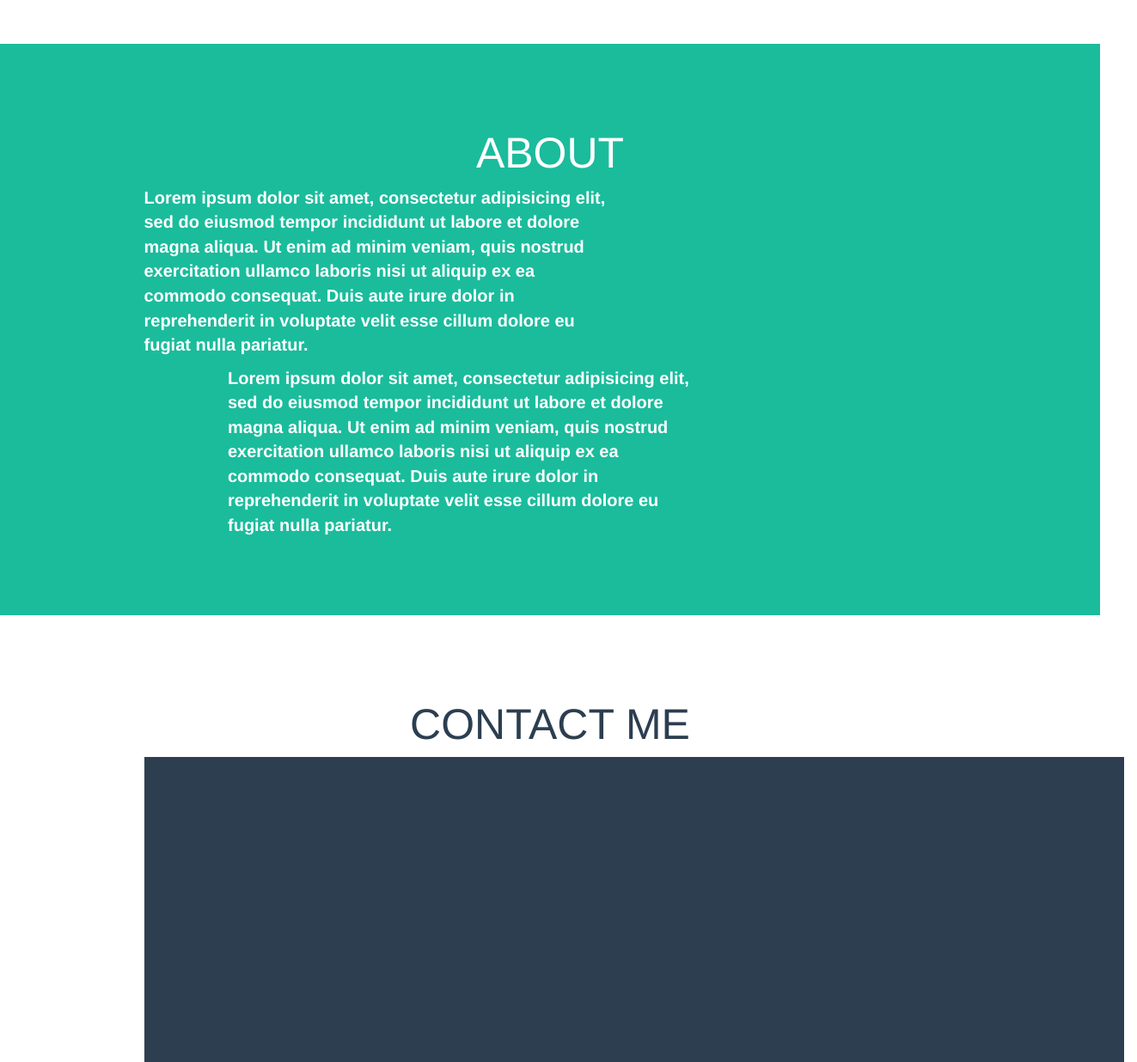
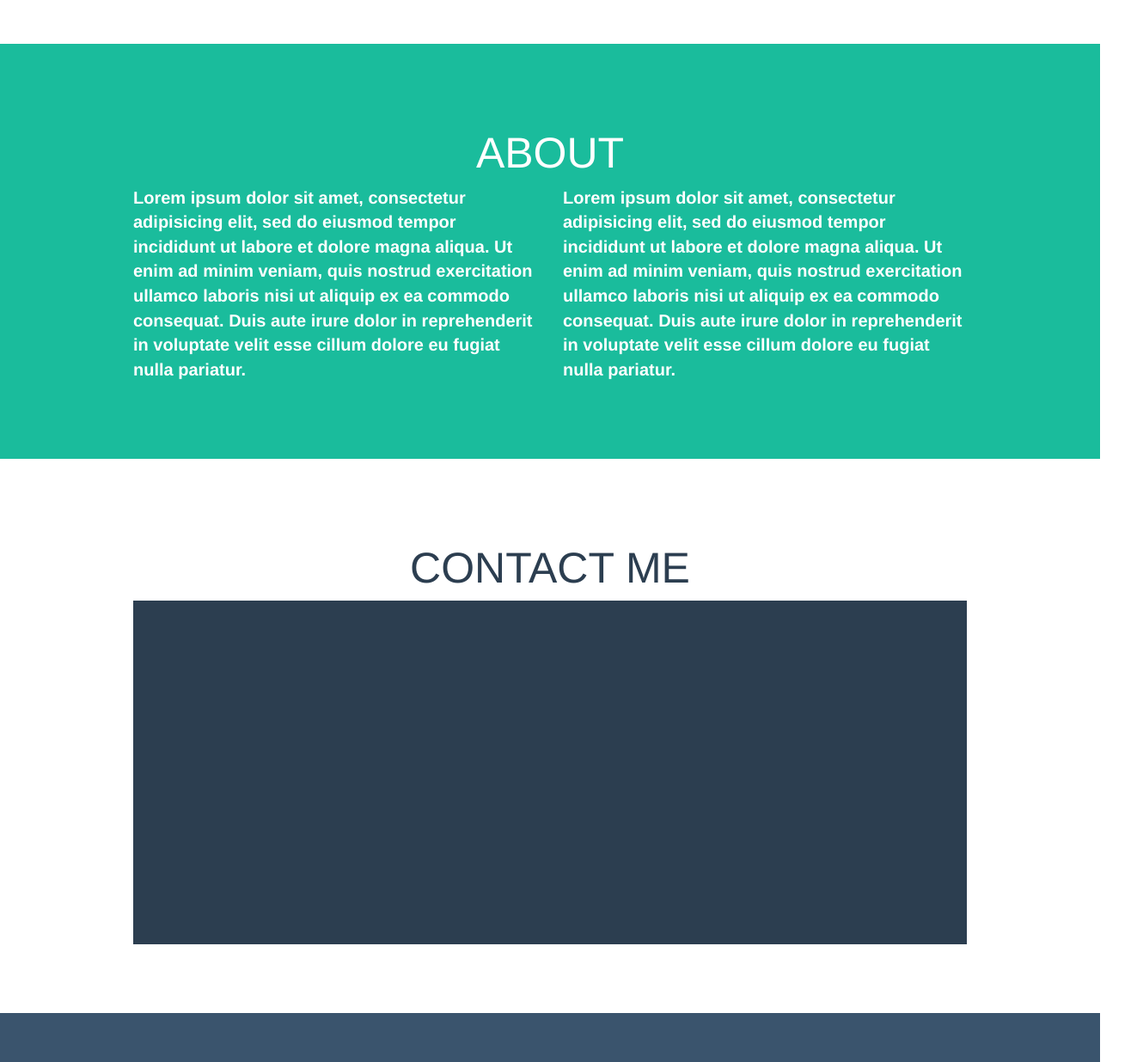
Before and after one commit to SimoneSichili/html-css-bootstrap-freelancer, a plain HTML site: page index.html in a window 1280 px wide. Shown: the part 1380-2616 px from the top of the page at 86% size, 1323 px wide, since content can reach past the window. Drawn offline with nearby package versions, Linux system fonts and the light colour scheme.

Commit message:
Fix container dimension "about" and "contact-me"

```diff
--- a/css/style.css
+++ b/css/style.css
@@ -76,8 +76,12 @@
 
 /* about */
 #about {
-  padding: 80px 0;
+  padding: 80px 0px;
   background-color: #1ABC9C;
+}
+
+#about .container {
+  padding: 0 100px;
 }
 
 #about h2 {
@@ -97,6 +101,10 @@
 /* contact me */
 #contact-me {
   padding: 80px 0;
+}
+
+#contact-me .container {
+  padding: 0 100px;
 }
 
 #contact-me h2 {
@@ -151,5 +159,4 @@
 }
 /* footer bottom */
 
-
 /* END FOOTER */
--- a/index.html
+++ b/index.html
@@ -78,10 +78,10 @@
       <div class="container">
         <h2>About</h2>
         <div class="row">
-          <div class="col-lg-6 col-md-5 col-md-offset-1 col-xs-8 col-xs-offset-2">
+          <div class="col-xs-12 col-md-6 col-lg-6">
             <p>Lorem ipsum dolor sit amet, consectetur adipisicing elit, sed do eiusmod tempor incididunt ut labore et dolore magna aliqua. Ut enim ad minim veniam, quis nostrud exercitation ullamco laboris nisi ut aliquip ex ea commodo consequat. Duis aute irure dolor in reprehenderit in voluptate velit esse cillum dolore eu fugiat nulla pariatur.</p>
           </div>
-          <div class="col-lg-6 col-md-5 col-xs-8 col-xs-offset-2">
+          <div class="col-xs-12 col-md-6 col-lg-6">
             <p>Lorem ipsum dolor sit amet, consectetur adipisicing elit, sed do eiusmod tempor incididunt ut labore et dolore magna aliqua. Ut enim ad minim veniam, quis nostrud exercitation ullamco laboris nisi ut aliquip ex ea commodo consequat. Duis aute irure dolor in reprehenderit in voluptate velit esse cillum dolore eu fugiat nulla pariatur.</p>
           </div>
         </div>
@@ -94,7 +94,7 @@
       <h2>Contact Me</h2>
       <div class="container">
         <div class="row">
-          <div class="col-lg-12 col-md-10 col-md-offset-1 col-xs-8 col-xs-offset-2">
+          <div class="col-lg-12">
             <div class="form">
 
             </div>
```
